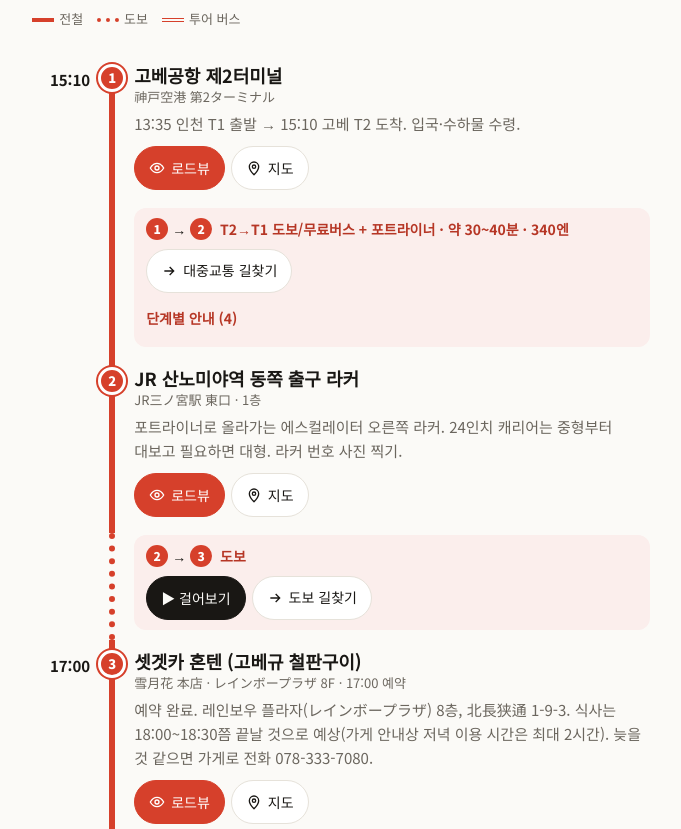
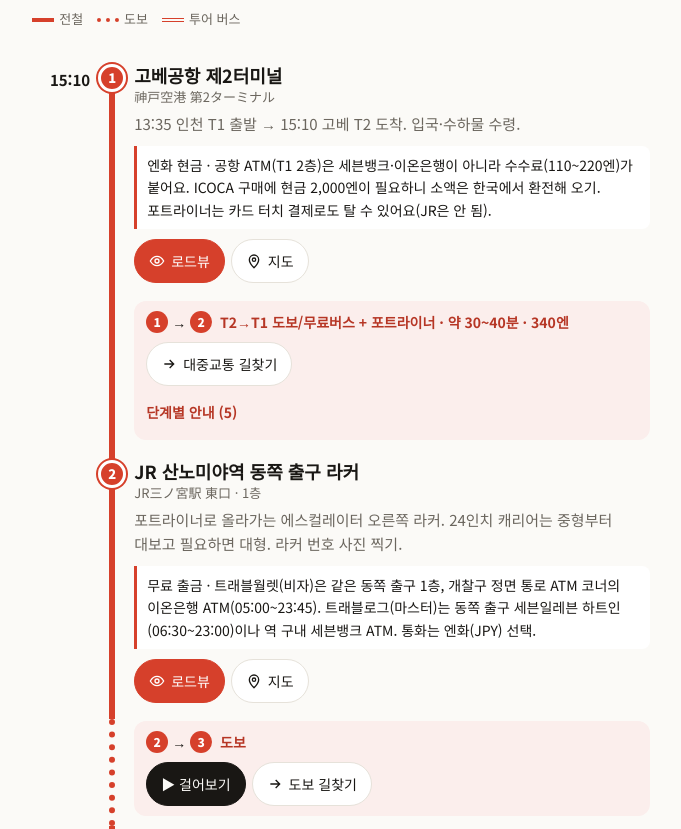
Before and after one commit to changsu1993/osaka-2026, a plain HTML site: page index.html in a window 1280 px wide. Shown: the part 598-1427 px from the top of the page, without its empty margins (299-980 px from the left). Drawn offline with Linux system fonts and the light colour scheme.

Commit message:
v17: day 1 fee-free ATM tips and ICOCA purchase steps
Co-Authored-By: Claude Fable 5.2 <noreply@anthropic.com>
Claude-Session: https://claude.ai/code/session_01AkHc5BwKusAD7dp5gWRWvA

```diff
--- a/index.html
+++ b/index.html
@@ -211,14 +211,14 @@ const P={
 const DAYS=[
  {d:'11/28',w:'토',c:'#d6402b',t:'고베규 → 숙소 → 텐마 술골목',s:'짐은 ② 산노미야 라커에 보관 → ④ 식사 후 같은 라커에서 수령 → ⑤ 숙소에 두고 텐마로.',
   stops:[
-   ['kix2','15:10','13:35 인천 T1 출발 → 15:10 고베 T2 도착. 입국·수하물 수령.'],
+   ['kix2','15:10','13:35 인천 T1 출발 → 15:10 고베 T2 도착. 입국·수하물 수령.',null,'엔화 현금 · 공항 ATM(T1 2층)은 세븐뱅크·이온은행이 아니라 수수료(110~220엔)가 붙어요. ICOCA 구매에 현금 2,000엔이 필요하니 소액은 한국에서 환전해 오기. 포트라이너는 카드 터치 결제로도 탈 수 있어요(JR은 안 됨).'],
    ['snLocker','','포트라이너로 올라가는 에스컬레이터 오른쪽 라커. 24인치 캐리어는 중형부터 대보고 필요하면 대형. 라커 번호 사진 찍기.',
-    {m:'transit',n:'T2→T1 도보/무료버스 + 포트라이너 · 약 30~40분 · 340엔',steps:['T2 1층 도착로비에서 ‘Port Liner / T1’ 표지 확인','T2 출구 바닥의 T1 화살표 → 오른쪽, 지붕 있는 보행로를 따라 T1 방향 직진 (도보 약 10분 또는 무료버스)','‘포트라이너 연결구’ 표지 → 초록색 ‘Terminal 1’ 표지 → 포트라이너 고베공항역','T1 2층 고베공항역에서 ICOCA 구매·충전 → 산노미야행 탑승 (약 18분)'],warn:'버스 대안: T2 → 산노미야 마린에어 셔틀 340엔, 시간표는 공식 안내 확인.'}],
-   ['steak','17:00','예약 완료. 레인보우 플라자(レインボープラザ) 8층, 北長狭通 1-9-3. 식사는 18:00~18:30쯤 끝날 것으로 예상(가게 안내상 저녁 이용 시간은 최대 2시간). 늦을 것 같으면 가게로 전화 078-333-7080.',{m:'walk',n:'도보'}],
+    {m:'transit',n:'T2→T1 도보/무료버스 + 포트라이너 · 약 30~40분 · 340엔',steps:['T2 1층 도착로비에서 ‘Port Liner / T1’ 표지 확인','T2 출구 바닥의 T1 화살표 → 오른쪽, 지붕 있는 보행로를 따라 T1 방향 직진 (도보 약 10분 또는 무료버스)','‘포트라이너 연결구’ 표지 → 초록색 ‘Terminal 1’ 표지 → 포트라이너 고베공항역','T1 2층 포트라이너 고베공항역 → ‘ICOCA’ 로고가 붙은 발매기에서 ICOCA 구입(ICOCAを買う / Buy ICOCA) 선택 → 2,000엔 현금 투입 → 카드 수령. 1,500엔 사용 가능 + 보증금 500엔, 카드 결제 불가, 1인 1장','더 넣으려면 같은 발매기에서 충전(チャージ / Charge) → 개찰구에 ICOCA 터치 → 산노미야행 탑승 (약 18분)'],warn:'버스 대안: T2 → 산노미야 마린에어 셔틀 340엔, 시간표는 공식 안내 확인.'},'무료 출금 · 트래블월렛(비자)은 같은 동쪽 출구 1층, 개찰구 정면 통로 ATM 코너의 이온은행 ATM(05:00~23:45). 트래블로그(마스터)는 동쪽 출구 세븐일레븐 하트인(06:30~23:00)이나 역 구내 세븐뱅크 ATM. 통화는 엔화(JPY) 선택.'],
+   ['steak','17:00','예약 완료. 레인보우 플라자(レインボープラザ) 8층, 北長狭通 1-9-3. 식사는 18:00~18:30쯤 끝날 것으로 예상(가게 안내상 저녁 이용 시간은 최대 2시간). 늦을 것 같으면 가게로 전화 078-333-7080.',{m:'walk',n:'도보'},'트래블로그는 식당과 같은 번지(北長狭通 1-9-3)의 세븐일레븐(24시간) ATM에서도 무료 출금.'],
    ['hanshin','18:45','같은 라커에서 짐 찾고 한신선으로.',
     {m:'walk',n:'도보 · 라커 경유 · 환승 보행 약 5~7분',steps:['JR 산노미야역 동쪽 출구 1층 라커에서 캐리어 수령','초록색 ‘Port Liner / P01 / Kobe Airport’ 표지는 따라가지 말고 ‘阪神電車 / Hanshin Line / 阪神(東口)’ 표지 따라가기','한신 고베산노미야역 동쪽 개찰구 → 2번 승강장 ‘大阪難波・近鉄奈良’ 방면 확인'],warn:'역 공사나 임시 통로가 있으면 현장 표지 우선.'}],
    ['stay','20:00','20:00 전후 도착 예상. 들어가기 전 편의점에서 아침거리·마실 것 사두기(위치는 맨 위 ‘편의점’ 탭). 체크인 후 캐리어 두고 텐마로 출발.',
-    {m:'transit',n:'한신·긴테쓰선 · 약 50~60분 · 약 600엔',steps:['近鉄奈良행 쾌속급행은 긴테쓰닛폰바시까지 직통','大阪難波 종착이면 오사카난바에서 나라 방면 열차로 1정거장 환승','긴테쓰닛폰바시역 하차 → Osaka Metro 연결 통로에서 ‘7번 출구 / 国立文楽劇場’ 표지','7번 출구(계단)로 지상 → 숙소까지 도보 약 2분'],warn:'7번 출구는 계단이에요. 캐리어가 무거우면 역무원에게 엘리베이터 출구 확인.'}],
+    {m:'transit',n:'한신·긴테쓰선 · 약 50~60분 · 약 600엔',steps:['近鉄奈良행 쾌속급행은 긴테쓰닛폰바시까지 직통','大阪難波 종착이면 오사카난바에서 나라 방면 열차로 1정거장 환승','긴테쓰닛폰바시역 하차 → Osaka Metro 연결 통로에서 ‘7번 출구 / 国立文楽劇場’ 표지','7번 출구(계단)로 지상 → 숙소까지 도보 약 2분'],warn:'7번 출구는 계단이에요. 캐리어가 무거우면 역무원에게 엘리베이터 출구 확인.'},'무료 출금 · 트래블로그는 세븐일레븐(‘편의점’ 탭), 트래블월렛은 긴테쓰닛폰바시역 난바워크 쪽 개찰구의 이온은행 ATM(06:30~22:00).'],
    ['ogi','','',{m:'transit',n:'사카이스지선 닛폰바시역 → 오기마치역'}],
    ['tenma','20:30','20:30 전후 도착 예상. JR 텐마역을 지나 초친도리에서 한잔. 저녁은 예약 없이 가서 정하기.',{m:'walk',n:'도보'}],
    ['stay','','',{m:'transit',n:'오기마치역 → 사카이스지선 닛폰바시역 → 숙소'}]
```
